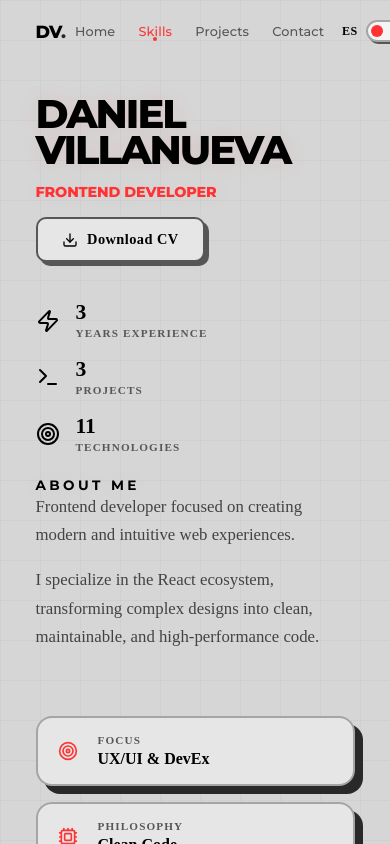
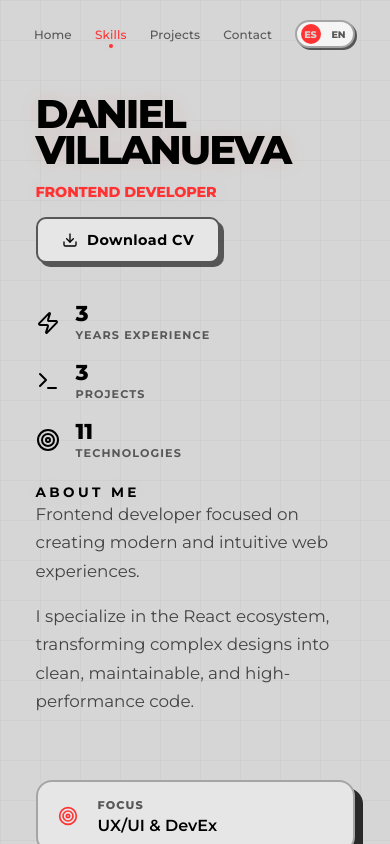
Before and after one commit to danielcerpa/Portfolio, a React (Vite) app: page / in a window 390 px wide. Shown: the top 844 px of the page. Built offline with nearby package versions, Linux system fonts and the light colour scheme.

Commit message:
Navbar mobile/ font

```diff
--- a/index.html
+++ b/index.html
@@ -4,6 +4,7 @@
     <meta charset="UTF-8" />
     <link rel="icon" type="image/svg+xml" href="/dv_logo.png" />
     <meta name="viewport" content="width=device-width, initial-scale=1.0" />
+    <meta name="color-scheme" content="light" />
     <title>Daniel Villanueva - Portfolio</title>
     <link rel="preconnect" href="https://fonts.googleapis.com">
     <link rel="preconnect" href="https://fonts.gstatic.com" crossorigin>
--- a/src/components/LanguageSwitcher.css
+++ b/src/components/LanguageSwitcher.css
@@ -54,19 +54,50 @@
   transform: translateX(18px);
 }
 
-@media (max-width: 480px) {
-  .lang-switcher-wrapper {
-    gap: 0.5rem;
+.switch-label-int {
+  display: none;
+}
+
+@media (max-width: 768px) {
+  .switch-label-ext {
+    display: none;
   }
+
+  .switch-label-int {
+    display: flex;
+    justify-content: center;
+    align-items: center;
+    flex: 1;
+    font-size: 0.6rem;
+    font-weight: 800;
+    color: var(--text-muted);
+    transition: color 0.3s ease;
+    z-index: 2;
+    pointer-events: none;
+  }
+
+  .is-es .switch-label-int.es,
+  .is-en .switch-label-int.en {
+    color: var(--bg-primary);
+    text-shadow: none;
+  }
+
   .switch-toggle-base {
-    width: 38px;
-    height: 22px;
+    width: 60px;
+    height: 28px;
+    justify-content: space-between;
+    padding: 0;
   }
+
   .switch-toggle-thumb {
-    width: 12px;
-    height: 12px;
+    position: absolute;
+    left: 4px;
+    width: 20px;
+    height: 20px;
+    z-index: 1;
   }
+
   .is-en .switch-toggle-thumb {
-    transform: translateX(16px);
+    transform: translateX(28px);
   }
 }
--- a/src/components/LanguageSwitcher.jsx
+++ b/src/components/LanguageSwitcher.jsx
@@ -11,7 +11,9 @@ function LanguageSwitcher() {
     <div className={`lang-switcher-wrapper ${isEN ? 'is-en' : 'is-es'}`} onClick={toggle} role="button">
       <span className="switch-label-ext es">ES</span>
       <div className="switch-toggle-base">
+        <span className="switch-label-int es">ES</span>
         <div className="switch-toggle-thumb"></div>
+        <span className="switch-label-int en">EN</span>
       </div>
       <span className="switch-label-ext en">EN</span>
     </div>
--- a/src/components/Navbar.css
+++ b/src/components/Navbar.css
@@ -122,11 +122,45 @@
   }
 
   .navbar-link {
-    font-size: 0.8rem;
-    padding: 0.4rem 0.6rem;
+    font-size: 0.75rem;
+    padding: 0.5rem 0.4rem;
   }
 
   .navbar-logo {
     font-size: 1.1rem;
   }
 }
+
+@media (max-width: 768px) {
+  .navbar-inner {
+    padding: 0 0.5rem;
+    gap: 0.5rem;
+  }
+
+  .navbar-logo {
+    display: none; /* Hide logo on mobile to give space to links */
+  }
+
+  .navbar-links {
+    flex: 1;
+    justify-content: space-between;
+    overflow-x: auto;
+    -webkit-overflow-scrolling: touch;
+
+    /* Ocultar barra de scroll pero mantener funcionalidad */
+    scrollbar-width: none;
+    -ms-overflow-style: none;
+  }
+
+  .navbar-links::-webkit-scrollbar {
+    display: none;
+  }
+
+  .navbar-controls {
+    flex-shrink: 0;
+  }
+
+  .navbar-indicator {
+    bottom: 2px;
+  }
+}
--- a/src/index.css
+++ b/src/index.css
@@ -1,4 +1,5 @@
 :root {
+  color-scheme: light;
   --black-50: #fafafa;
   --black-100: #f5f5f5;
   --black-200: #e6e6e6;
@@ -48,6 +49,7 @@
 }
 
 body {
+  font-family: var(--font-main);
   background-color: var(--bg-primary);
   color: var(--text-primary);
   margin: 0;
```
